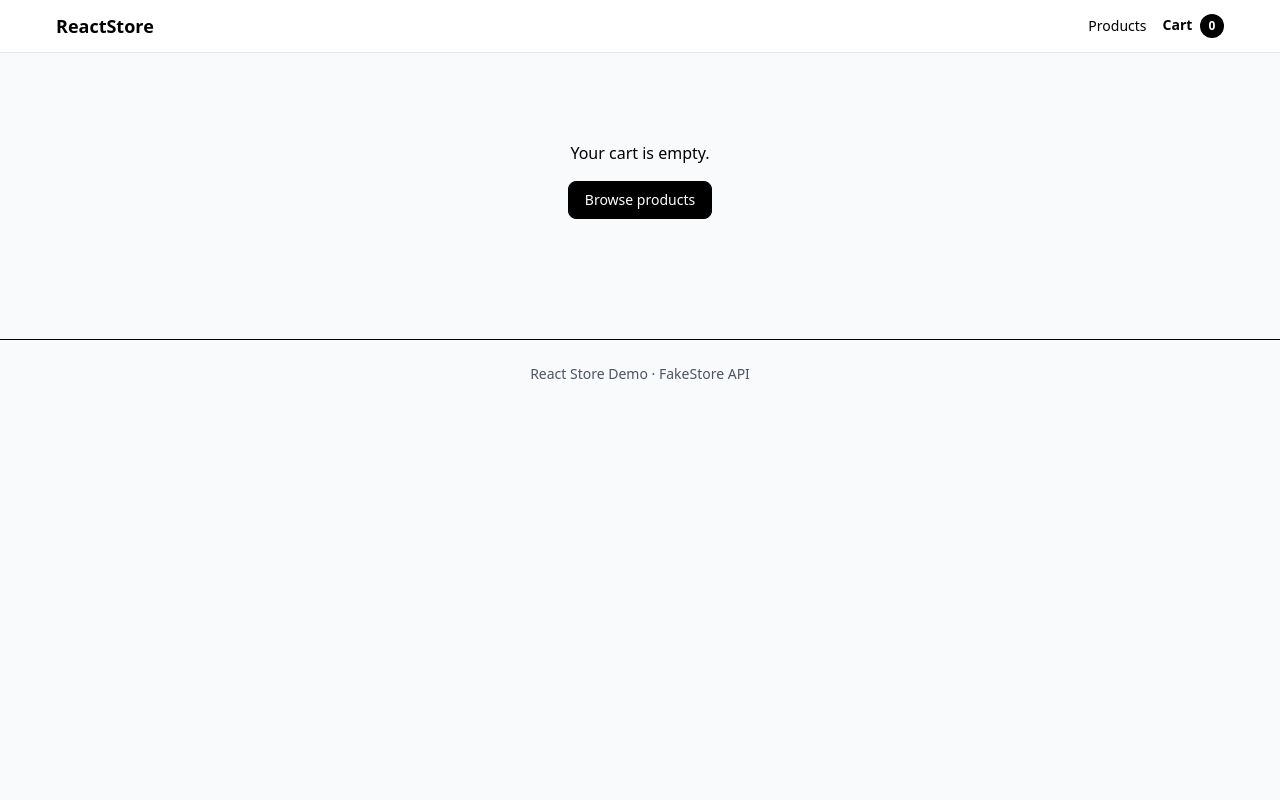
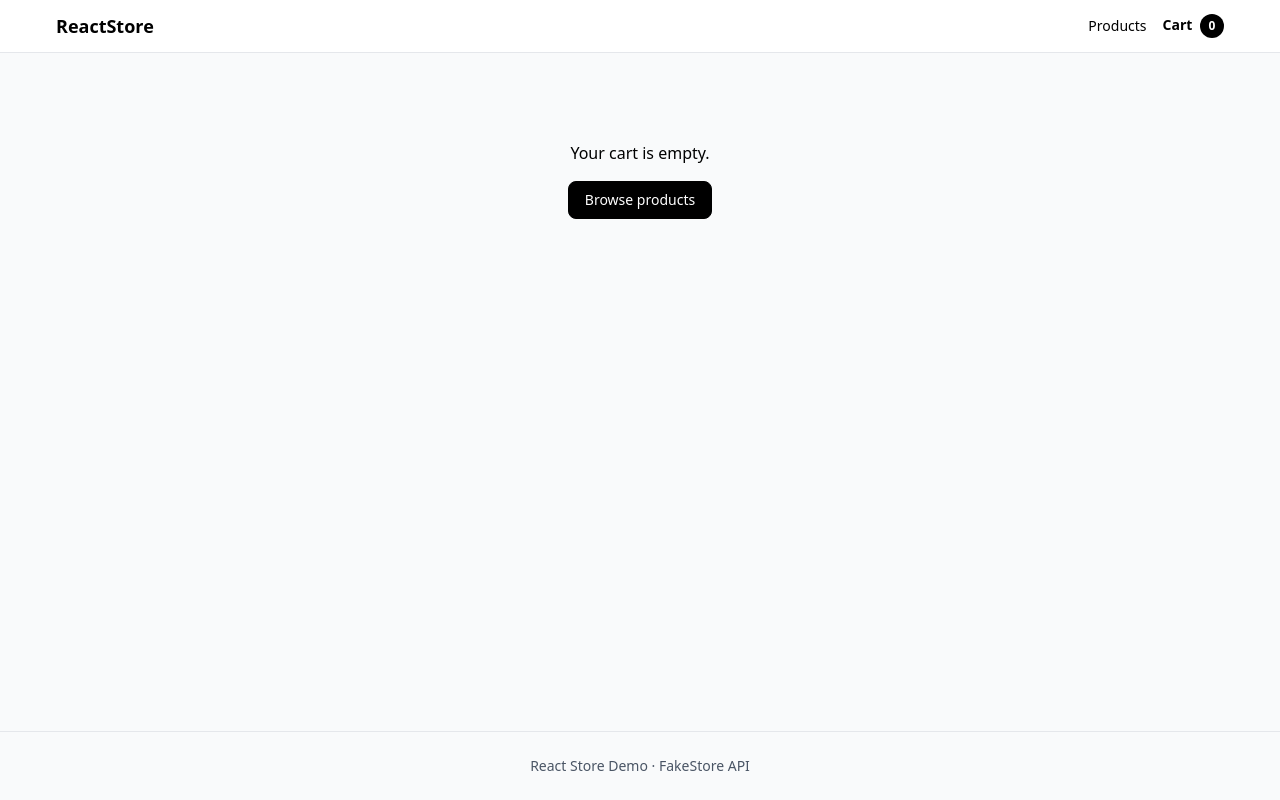
Before and after one commit to mateuszpytlak/react-store-demo, a React (Vite) app: page /cart in a window 1280 px wide. Built offline with nearby package versions, Linux system fonts and the light colour scheme.

Commit message:
add: currency formating util

```diff
--- a/src/App.tsx
+++ b/src/App.tsx
@@ -6,9 +6,9 @@ import {Cart} from "./pages/Cart.tsx";
 
 export default function App() {
     return (
-        <div className="flex flex-col">
+        <div className="min-h-screen flex flex-col">
             <Header />
-            <main className="container py-6">
+            <main className="container py-6 grow">
                 <Routes>
                     <Route path="/" element={<Navigate to="/products" replace />} />
                     <Route path="/products" element={<Products />} />
@@ -17,7 +17,7 @@ export default function App() {
                     {/*<Route path="checkout" element={<Checkout />} />*/}
                 </Routes>
             </main>
-            <footer className="border-t mt-8">
+            <footer className="border-t border-gray-200 mt-8">
                 <div className="container py-6 text-center text-sm text-gray-600">
                     React Store Demo · FakeStore API
                 </div>
--- a/src/pages/Cart.tsx
+++ b/src/pages/Cart.tsx
@@ -1,5 +1,6 @@
 import {useCart} from "../store/cart.ts";
 import {Link} from "react-router-dom";
+import {formatPrice} from "../utils/format.ts";
 
 export const Cart = () => {
     const {items, setQty, remove, clear, totalPrice}= useCart();
@@ -20,7 +21,7 @@ export const Cart = () => {
                 <ul className="divide-y">
                     {
                         items.map((item) =>
-                            <li className="py-4 flex items items-center gap-4">
+                            <li className="py-4 flex items border-gray-200 items-center gap-4">
                                 <img src={item.image} alt={item.title} className="w-16 h-16 object-contain"/>
                                 <div className="flex-1">
                                     <div className="font-medium line-clamp-1">{item.title}</div>
@@ -32,7 +33,7 @@ export const Cart = () => {
                                         min={1}
                                         value={item.qty}
                                         onChange={(e) => setQty(item.id, Math.max(1, Number(e.target.value)))}
-                                        className="w-16 border rounded-lg px-2 py-1"
+                                        className="w-16 border border-gray-200 rounded-lg px-2 py-1"
                                     />
                                     <button className="btn" onClick={ () => remove(item.id) }>Remove</button>
                                 </div>
@@ -42,7 +43,7 @@ export const Cart = () => {
                 </ul>
                 <div className="flex justify-between items-center pt-4">
                     <button className="btn" onClick={clear}>Clear cart</button>
-                    <div className="text-lg font-semibold">Total: {totalPrice()}</div>
+                    <div className="text-lg font-semibold">Total: {formatPrice(totalPrice())}</div>
                 </div>
             </div>
 
@@ -50,7 +51,7 @@ export const Cart = () => {
                 <h3 className="font-semibold mb-2">Summary</h3>
                 <div className="flex justify-between mb-4">
                     <span>Subtotal</span>
-                    <span>{totalPrice()}</span>
+                    <span>{formatPrice(totalPrice())}</span>
                 </div>
                 <Link to="/checkout" className="btn btn-primary w-full">Go to checkout</Link>
             </aside>
--- /dev/null
+++ b/src/utils/format.ts
@@ -0,0 +1,6 @@
+export const formatPrice = (value: number) => {
+    return new Intl.NumberFormat(undefined, {
+        style: 'currency',
+        currency: 'PLN'
+    }).format(value);
+}
```
